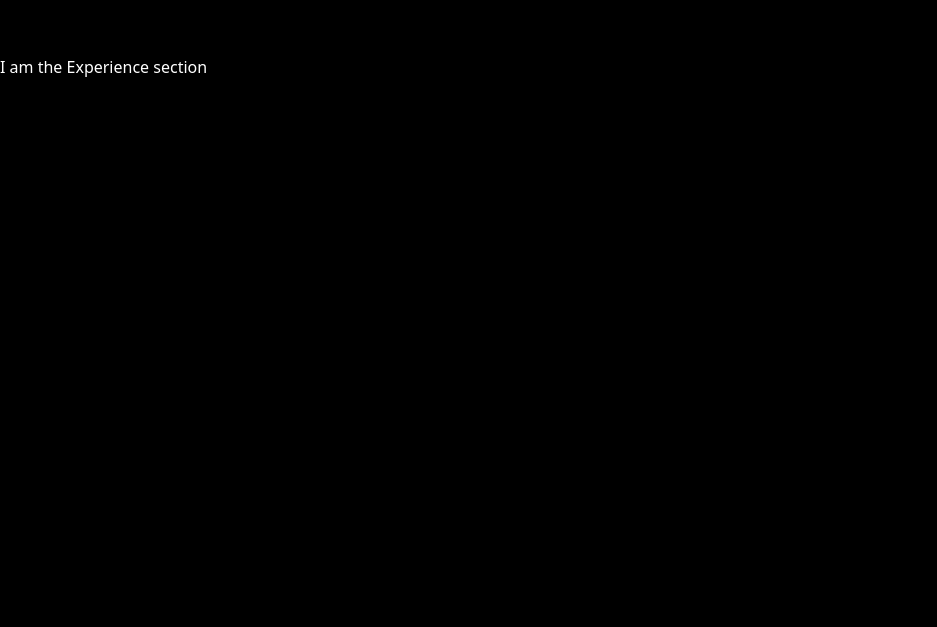
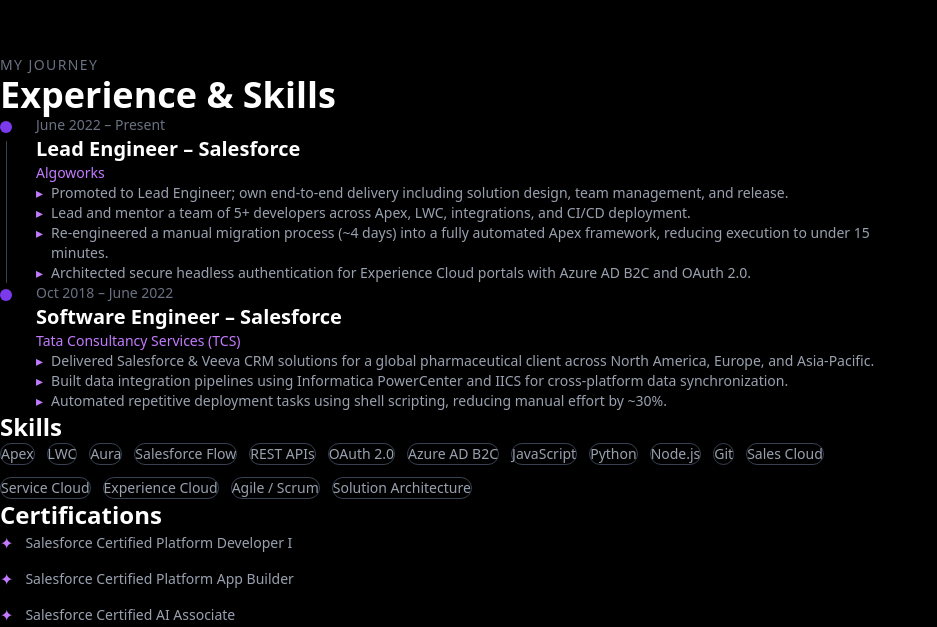
Before and after one commit to rimpyBhogal09/my-portfolio, a Next.js app: page / in a window 1280 px wide. Shown: the part 745-1372 px from the top of the page, without its empty margins (0-937 px from the left). Before the commit the page ends 824 px from the top, so only its background shows below. Built offline with nearby package versions, Linux system fonts and the light colour scheme.

Commit message:
navar_v8

```diff
--- a/app/components/Experience.tsx
+++ b/app/components/Experience.tsx
@@ -1,7 +1,116 @@
+const experiences = [
+  {
+    role: "Lead Engineer – Salesforce",
+    company: "Algoworks",
+    period: "June 2022 – Present",
+    bullets: [
+      "Promoted to Lead Engineer; own end-to-end delivery including solution design, team management, and release.",
+      "Lead and mentor a team of 5+ developers across Apex, LWC, integrations, and CI/CD deployment.",
+      "Re-engineered a manual migration process (~4 days) into a fully automated Apex framework, reducing execution to under 15 minutes.",
+      "Architected secure headless authentication for Experience Cloud portals with Azure AD B2C and OAuth 2.0.",
+    ],
+  },
+  {
+    role: "Software Engineer – Salesforce",
+    company: "Tata Consultancy Services (TCS)",
+    period: "Oct 2018 – June 2022",
+    bullets: [
+      "Delivered Salesforce & Veeva CRM solutions for a global pharmaceutical client across North America, Europe, and Asia-Pacific.",
+      "Built data integration pipelines using Informatica PowerCenter and IICS for cross-platform data synchronization.",
+      "Automated repetitive deployment tasks using shell scripting, reducing manual effort by ~30%.",
+    ],
+  },
+];
+
+const skills = [
+  "Apex", "LWC", "Aura", "Salesforce Flow",
+  "REST APIs", "OAuth 2.0", "Azure AD B2C",
+  "JavaScript", "Python", "Node.js", "Git",
+  "Sales Cloud", "Service Cloud", "Experience Cloud",
+  "Agile / Scrum", "Solution Architecture",
+];
+
+const certifications = [
+  "Salesforce Certified Platform Developer I",
+  "Salesforce Certified Platform App Builder",
+  "Salesforce Certified AI Associate",
+];
+
 export default function Experience() {
   return (
-    <section id="experience">
-      <p>I am the Experience section</p>
+    <section id="experience" className="w-full px-6 py-24">
+      <div className="max-w-4xl mx-auto">
+
+        {/* Heading */}
+        <p className="text-gray-500 text-sm uppercase tracking-widest mb-4">
+          My Journey
+        </p>
+        <h2 className="text-4xl font-bold text-white mb-16">
+          Experience & Skills
+        </h2>
+
+        {/* Experience Timeline */}
+        <div className="mb-20">
+          {experiences.map((exp, index) => (
+            <div key={index} className="flex gap-6 mb-12">
+
+              {/* Timeline dot and line */}
+              <div className="flex flex-col items-center">
+                <div style={{ width: "12px", height: "12px", borderRadius: "50%", backgroundColor: "#7C3AED", marginTop: "6px", flexShrink: 0 }} />
+                {index < experiences.length - 1 && (
+                  <div style={{ width: "1px", backgroundColor: "#374151", flex: 1, marginTop: "8px" }} />
+                )}
+              </div>
+
+              {/* Content */}
+              <div className="pb-4">
+                <p className="text-gray-500 text-sm mb-1">{exp.period}</p>
+                <h3 className="text-white font-semibold text-xl mb-1">{exp.role}</h3>
+                <p className="text-purple-400 text-sm mb-4">{exp.company}</p>
+                <ul className="space-y-2">
+                  {exp.bullets.map((bullet, i) => (
+                    <li key={i} className="text-gray-400 text-sm flex gap-2">
+                      <span className="text-purple-400 mt-1">▸</span>
+                      <span>{bullet}</span>
+                    </li>
+                  ))}
+                </ul>
+              </div>
+
+            </div>
+          ))}
+        </div>
+
+        {/* Skills */}
+        <div className="mb-16">
+          <h3 className="text-white font-semibold text-2xl mb-6">Skills</h3>
+          <div className="flex flex-wrap gap-3">
+            {skills.map((skill) => (
+              <span
+                key={skill}
+                style={{ border: "1px solid #374151", borderRadius: "9999px" }}
+                className="text-gray-400 text-sm px-4 py-2"
+              >
+                {skill}
+              </span>
+            ))}
+          </div>
+        </div>
+
+        {/* Certifications */}
+        <div>
+          <h3 className="text-white font-semibold text-2xl mb-6">Certifications</h3>
+          <div className="flex flex-col gap-3">
+            {certifications.map((cert) => (
+              <div key={cert} className="flex items-center gap-3">
+                <span className="text-purple-400">✦</span>
+                <span className="text-gray-400 text-sm">{cert}</span>
+              </div>
+            ))}
+          </div>
+        </div>
+
+      </div>
     </section>
   );
 }
```
